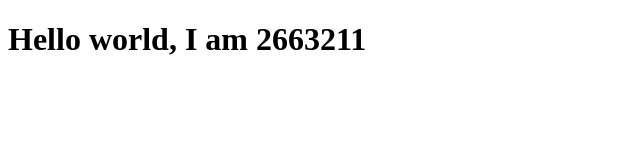
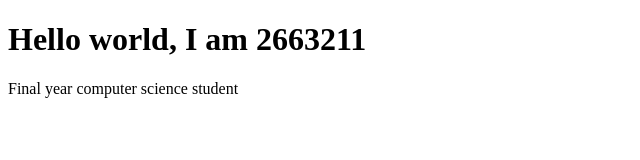
Before and after one commit to Mmakwena12/2663211-Sub, a plain HTML site: page index.html in a window 1280 px wide. Shown: the whole page, without its empty margins (0-640 px from the left). Drawn offline with Linux system fonts and the light colour scheme.

Commit message:
added a paragraph in index.html

```diff
--- a/index.html
+++ b/index.html
@@ -5,5 +5,6 @@
     </head>
     <body>
         <h1>Hello world, I am 2663211</h1>
+        <p>Final year computer science student</p>
     </body>
 </html>
```
Also changed, not shown: 1 other file.
